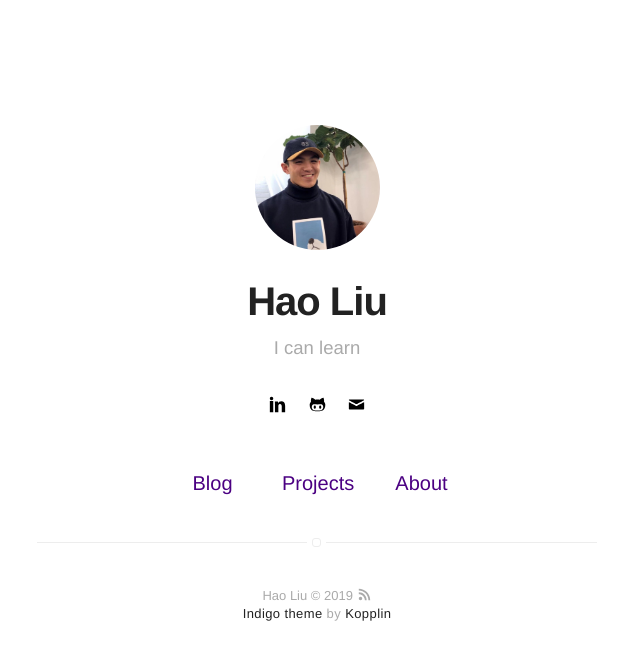
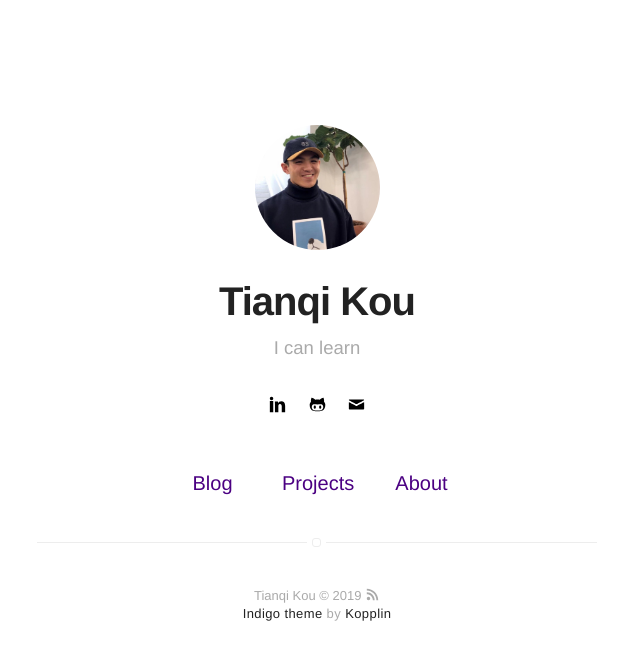
Before and after one commit to koutianqi/koutianqi.github.io, a Jekyll site: the page built from index.html, in a window 1280 px wide. Shown: the top 660 px of the page, without its empty margins (323-963 px from the left). Built offline with Jekyll 4.4.1, drawn with Linux system fonts in a browser that asks for light colours.

Commit message:
Update _config.yml

```diff
--- a/_config.yml
+++ b/_config.yml
@@ -1,5 +1,5 @@
 # main text of home
-name: Hao Liu
+name: Tianqi Kou
 bio: I can learn
 
 # twitter summary info
@@ -53,8 +53,8 @@ github: koutianqi
 email: koutianqi@gmail.com
 
 authors:
-    HaoLiu:
-        name: Hao Liu
+    TianqiKou:
+        name: Tianqi Kou
         bio: none for now
         external-image: false
         picture: assets/images/profile.jpg
```
